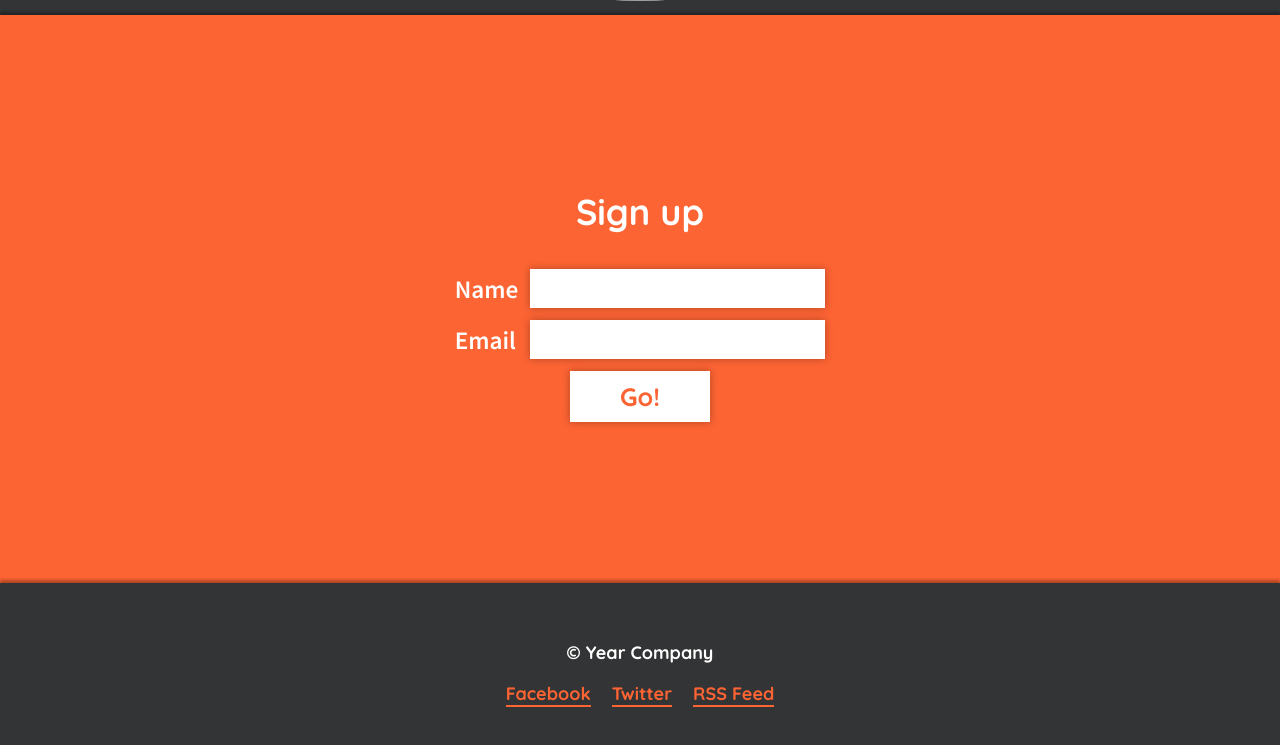
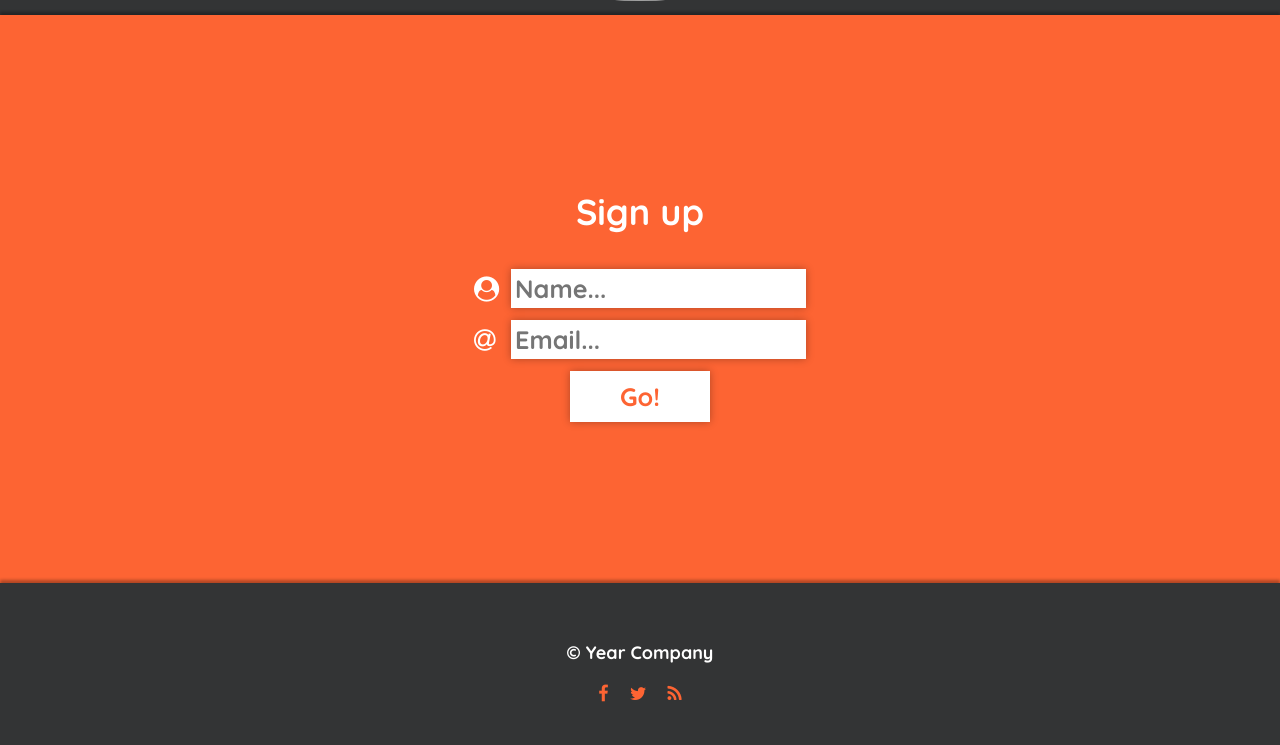
Before and after one commit to GeekLaunch/fontawesome-demo, a plain HTML site: page index.html in a window 1280 px wide. Shown: the part 715-1460 px from the top of the page. Drawn offline with nearby package versions, Linux system fonts and the light colour scheme; files that its build step writes are made by us from their sources.

Commit message:
with icons

```diff
--- a/index.html
+++ b/index.html
@@ -4,17 +4,18 @@
         <meta charset="utf-8">
         <title>Home</title>
         <meta name="viewport" content="width=device-width,initial-scale=1,minimum-scale=1">
+        <link rel="stylesheet" href="https://maxcdn.bootstrapcdn.com/font-awesome/4.7.0/css/font-awesome.min.css">
         <link href="https://fonts.googleapis.com/css?family=Quicksand:700|Source+Sans+Pro:600" rel="stylesheet">
         <link rel="stylesheet" href="main.css">
     </head>
     <body>
         <header class="navbar">
-            <p class="site"><a href="#">Code</a></p>
+            <p class="site"><a href="#"><i class="fa fa-code" aria-hidden="true"></i> Code</a></p>
             <nav>
                 <a href="#">About</a>
                 <a href="#">Pricing</a>
                 <a href="#">Log in</a>
-                <a href="#" class="green">Free trial</a>
+                <a href="#" class="green">Free trial <i class="fa fa-rocket" aria-hidden="true"></i></a>
             </nav>
         </header>
         <main>
@@ -29,12 +30,12 @@
                 <form action="." method="post">
                     <table>
                         <tr>
-                            <td>Name</td>
-                            <td><input type="text"></td>
+                            <td><i class="fa fa-user-circle" aria-hidden="true"></i></td>
+                            <td><input type="text" placeholder="Name..."></td>
                         </tr>
                         <tr>
-                            <td>Email</td>
-                            <td><input type="email"></td>
+                            <td><i class="fa fa-at" aria-hidden="true"></i></td>
+                            <td><input type="email" placeholder="Email..."></td>
                         </tr>
                         <tr class="submit-row">
                             <td colspan="2">
@@ -48,9 +49,9 @@
         <footer>
             <p>&copy; Year Company</p>
             <p>
-                <a href="#">Facebook</a>
-                <a href="#">Twitter</a>
-                <a href="#">RSS Feed</a>
+                <a href="#" title="Facebook"><i class="fa fa-facebook" aria-hidden="true"></i></a>
+                <a href="#" title="Twitter"><i class="fa fa-twitter" aria-hidden="true"></i></a>
+                <a href="#" title="RSS Feed"><i class="fa fa-rss" aria-hidden="true"></i></a>
             </p>
         </footer>
     </body>
--- a/main.scss
+++ b/main.scss
@@ -182,6 +182,5 @@ footer {
         text-decoration: none;
         color: $primary;
         margin: 0 8px;
-        border-bottom: 2px solid $primary;
     }
 }
```
